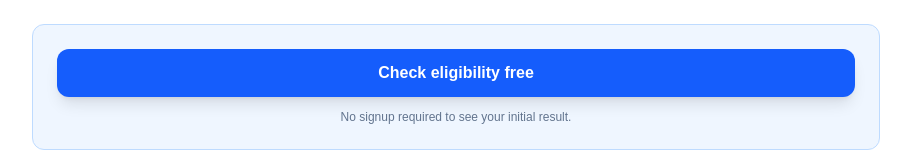
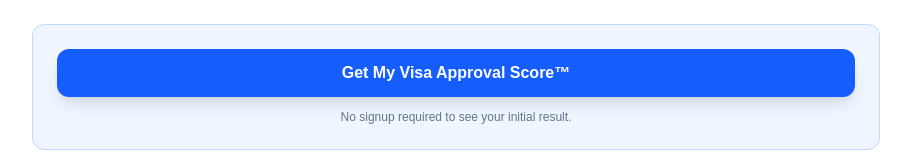
Before and after one commit to theviabilityindex-crypto/theviability-global-next, a Next.js app: page /spain-digital-nomad-visa-income-2026 in a window 1280 px wide. Shown: the part 294-448 px from the top of the page, without its empty margins (184-1095 px from the left). Built offline with nearby package versions, Linux system fonts and the light colour scheme.

Commit message:
Update Spain authority page CTA text

```diff
--- a/app/spain-digital-nomad-visa-income-2026/page.tsx
+++ b/app/spain-digital-nomad-visa-income-2026/page.tsx
@@ -149,9 +149,9 @@ export default function Page() {
               href="/check/spain?year=2026&source=authority"
               className="block w-full text-center bg-blue-600 hover:bg-blue-700 text-white px-4 py-3 rounded-xl font-semibold shadow-lg text-sm sm:text-base"
             >
-              <span className="sm:hidden">Check eligibility free</span>
+              <span className="sm:hidden">Get My Visa Approval Score™</span>
               <span className="hidden sm:inline">
-                Check eligibility free
+                Get My Visa Approval Score™
               </span>
             </a>
 
@@ -580,9 +580,9 @@ export default function Page() {
               href="/check/spain?year=2026&source=authority"
               className="bg-blue-600 hover:bg-blue-700 text-white px-4 py-3 rounded-xl font-semibold text-center inline-block shadow-lg text-sm sm:text-base"
             >
-              <span className="sm:hidden">Check eligibility free</span>
+              <span className="sm:hidden">Get My Visa Approval Score™</span>
               <span className="hidden sm:inline">
-                Check your Spain visa eligibility in 60 seconds (Free)
+                Get My Visa Approval Score™
               </span>
             </a>
             <p className="text-xs text-slate-500 mt-3">
```
